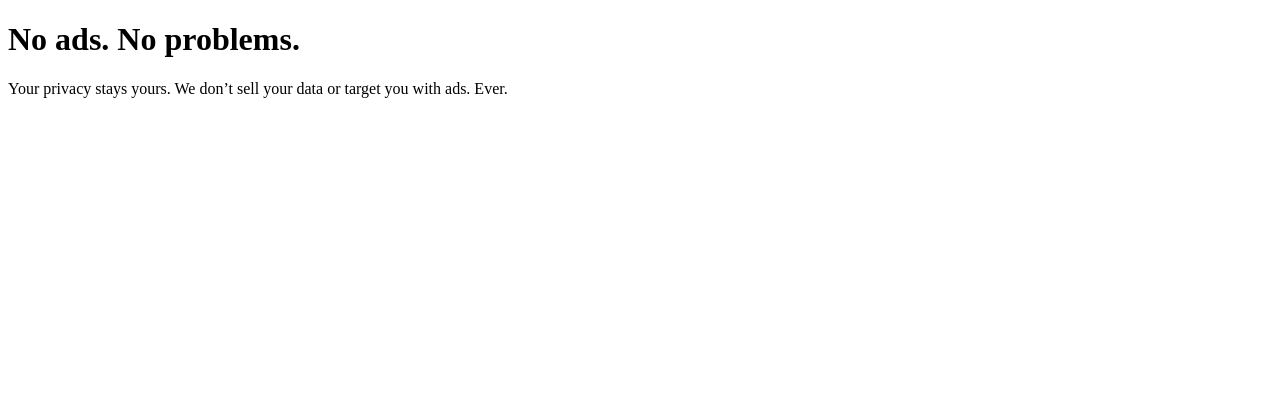
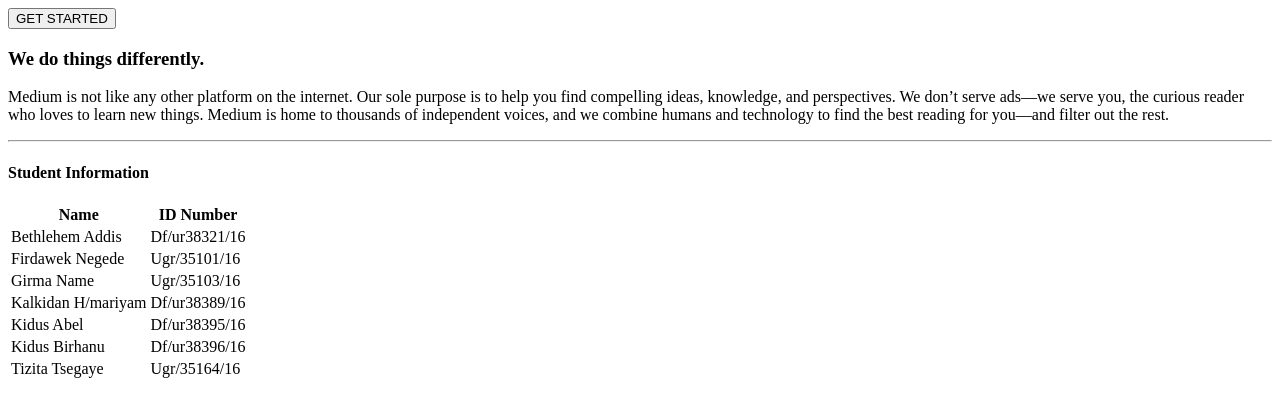
Before and after one commit to tizitatsegaye552-wq/group-4-internet-programming-website, a plain HTML site: page Q1/index.html in a window 1280 px wide. Drawn offline with Linux system fonts and the light colour scheme; files that its build step writes are made by us from their sources.

Commit message:
Add files via upload

```diff
--- a/Q1/index.html
+++ b/Q1/index.html
@@ -1,18 +1,44 @@
-<!DOCTYPE html>
-<html lang="en">
-<head>
-    <meta charset="UTF-8">
-    <meta-name="viewport" content="width=device-width, initial-scale=1.0">
-    <title>Medium Style Layout</title>
-    <link rel="stylesheet" href="style.css">
-    <link rel="stylesheet" href="responsive.css">
-</head>
-<body>
 
-    <div class="container">
 
-        <h1>No ads. No problems.</h1>
+        <button class="cta">GET STARTED</button>
 
-        <p class="subtext">
-            Your privacy stays yours. We don’t sell your data or target you with ads. Ever.
-        </p>
+        <div class="right-section">
+            <h3>We do things differently.</h3>
+
+            <p>
+                Medium is not like any other platform on the internet.
+                <span class="highlight">
+                    Our sole purpose is to help you find compelling ideas, knowledge, and perspectives.
+                </span>
+                We don’t serve ads—we serve you, the curious reader who loves to learn new things.
+                Medium is home to thousands of independent voices, and we combine humans and technology
+                to find the best reading for you—and filter out the rest.
+            </p>
+        </div>
+
+        <hr class="divider">
+
+    </div>
+
+    <footer class="student-footer">
+    <h4>Student Information</h4>
+
+    <table class="student-table">
+        <tr>
+            <th>Name</th>
+            <th>ID Number</th>
+        </tr>
+
+        <tr><td>Bethlehem Addis</td><td>Df/ur38321/16</td></tr>
+        <tr><td>Firdawek Negede</td><td>Ugr/35101/16</td></tr>
+        <tr><td>Girma Name</td><td>Ugr/35103/16</td></tr>
+        <tr><td>Kalkidan H/mariyam</td><td>Df/ur38389/16</td></tr>
+        <tr><td>Kidus Abel</td><td>Df/ur38395/16</td></tr>
+        <tr><td>Kidus Birhanu</td><td>Df/ur38396/16</td></tr>
+        <tr><td>Tizita Tsegaye</td><td>Ugr/35164/16</td></tr>
+    </table>
+</footer>
+
+
+</body>
+</html>
```
